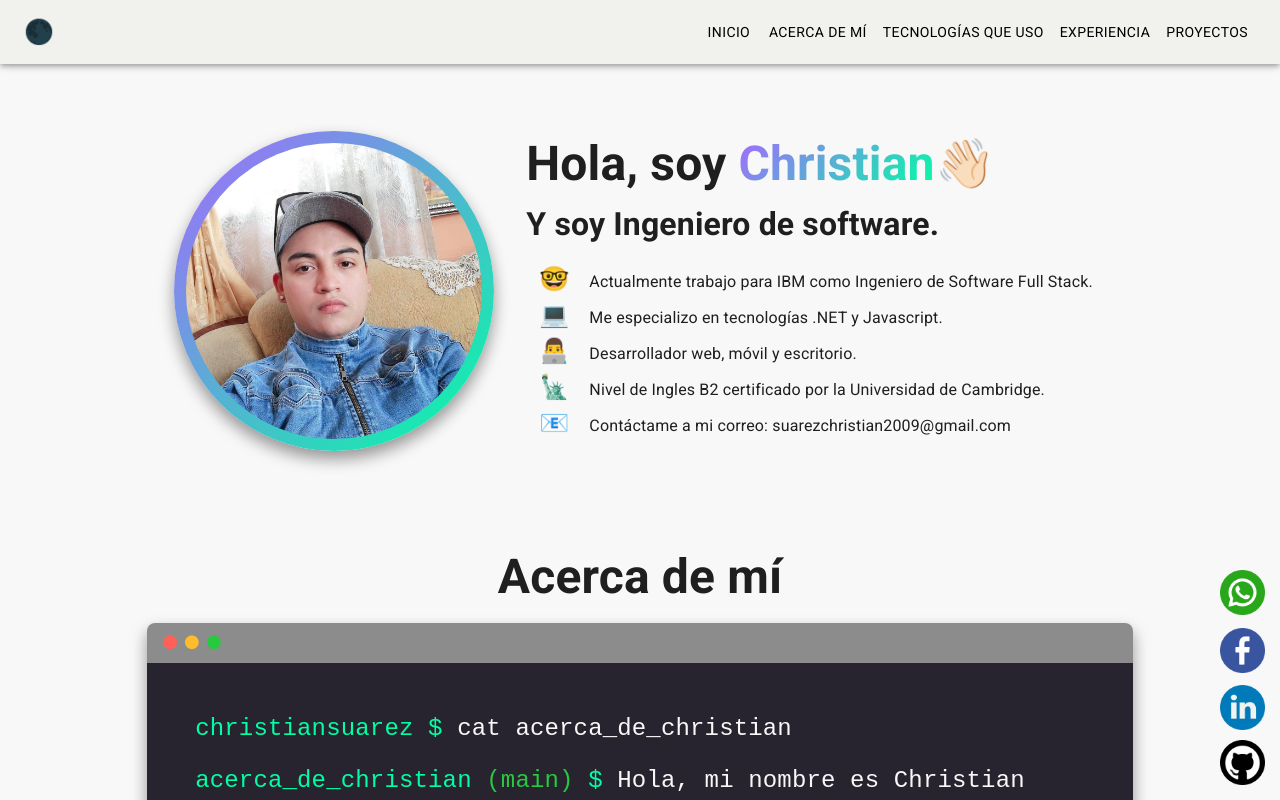
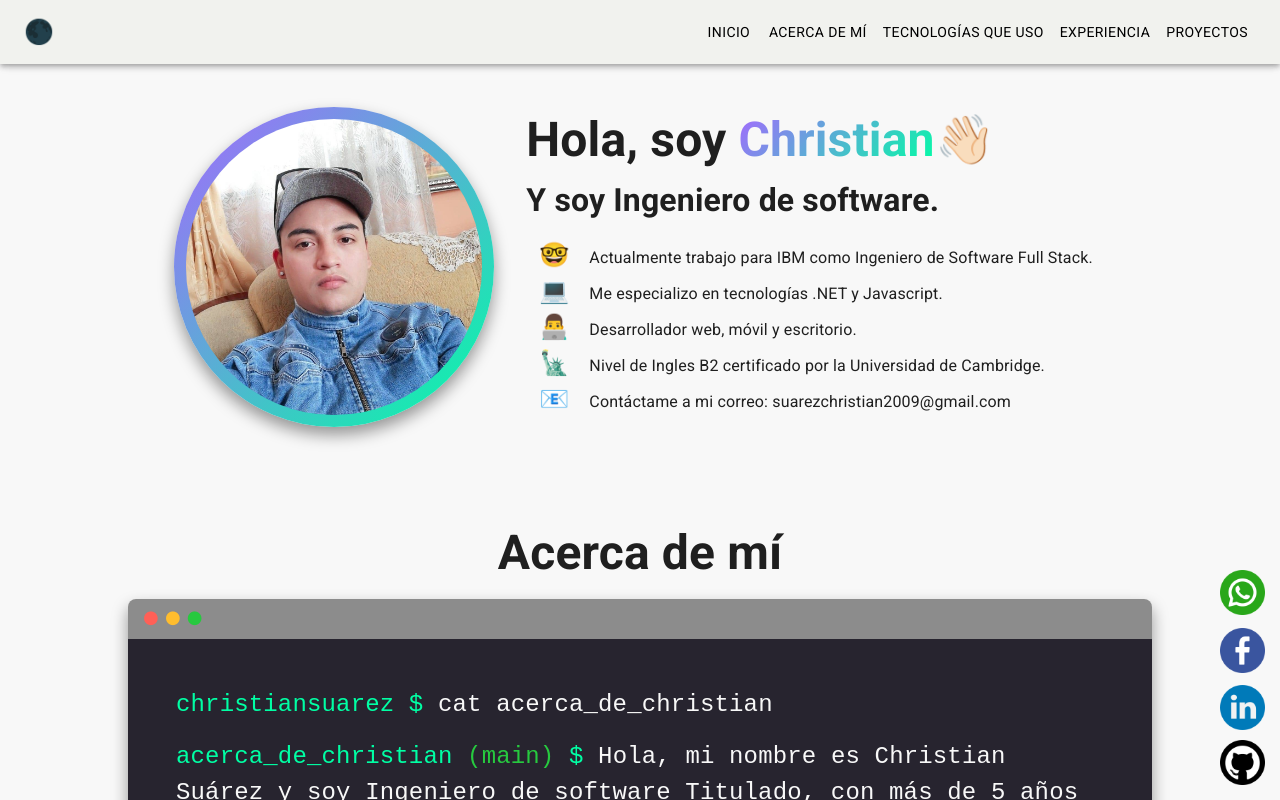
Before and after one commit to christiannosghot1993/Portfolio-Christian-Suarez, a React (Create React App) app: page / in a window 1280 px wide. Shown: the top 800 px of the page. Built offline with nearby package versions, Linux system fonts and the light colour scheme; the HTML template or start-up script is replaced by a standard one.

Commit message:
Se corrige padding-right blanco

```diff
--- a/src/components/BaseLayout.js
+++ b/src/components/BaseLayout.js
@@ -1,7 +1,7 @@
-import React, {useState} from 'react';
+import React, { useState } from 'react';
 import Style from './BaseLayout.module.scss'
 import Navbar from "./Navbar";
-import {Box, Grid} from "@mui/material";
+import { Box, Grid } from "@mui/material";
 export default function BaseLayout() {
    let [darkMode, setDarkMode] = useState(false);
 
@@ -10,15 +10,15 @@ export default function BaseLayout() {
    }
 
    return (
-      <Box className={darkMode ? Style.dark : Style.light} style={{padding:'0px'}}>
+      <Box className={darkMode ? Style.dark : Style.light}>
          <Grid container display={'flex'} flexDirection={'column'} minHeight={'100vh'}
-               justifyContent={'space-between'} style={{padding:'0px'}}>
+            justifyContent={'space-between'} >
             <Grid item>
-            <Navbar darkMode={darkMode} handleClick={handleClick}/>
+               <Navbar darkMode={darkMode} handleClick={handleClick} />
             </Grid>
             <Grid item>
                <Box component={'footer'} display={'flex'} flexDirection={'column'} alignItems={'center'}
-                    py={'1.5rem'} sx={{opacity: 0.7}} width={'100%'}>
+                  py={'1.5rem'} sx={{ opacity: 0.7 }} width={'100%'}>
                   <p>© Todos los derechos reservados - Christian Suárez 😎 - 2022</p>
                </Box>
             </Grid>
--- a/src/components/Navbar.js
+++ b/src/components/Navbar.js
@@ -148,7 +148,7 @@ export default function Navbar({ darkMode, handleClick }) {
                     {drawer}
                 </Drawer>
             </Box>
-            <Box component="main" sx={{ p: 3 }}>
+            <Box component="main" >
                 <Toolbar />
                 <Home />
             </Box>
```
Also changed, not shown: 1 other file (tests, documents, lock files or other folders).
